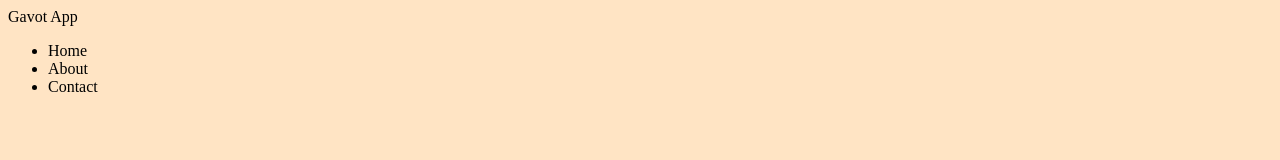
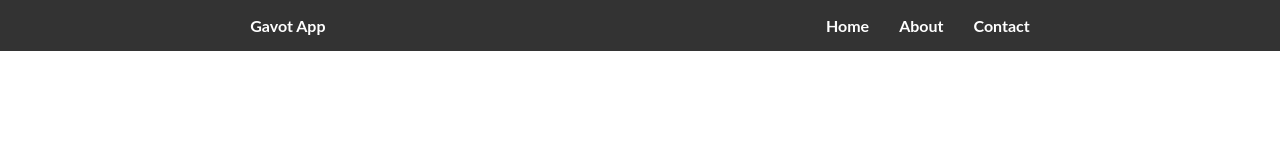
Before and after one commit to iamchristianani/js-capstone, a website built with webpack: page src/index.html in a window 1280 px wide. Built offline with nearby package versions, Linux system fonts and the light colour scheme.

Commit message:
Add css styling for header

```diff
--- a/src/style.css
+++ b/src/style.css
@@ -1,3 +1,37 @@
+html,
 body {
-  background-color: bisque;
+  margin: 0;
+  padding: 0;
+  font-family: Lato, sans-serif;
+  font-weight: bold;
 }
+
+body {
+  padding: 0;
+  margin: 0;
+  min-height: 100vh;
+  display: flex;
+  flex-direction: column;
+}
+
+header {
+  display: flex;
+  justify-content: space-around;
+  background: #333;
+  color: #fff;
+}
+
+.logo {
+  display: flex;
+  justify-content: center;
+  align-items: center;
+}
+
+.nav-list {
+  list-style: none;
+  display: flex;
+  column-gap: 30px;
+  align-items: center;
+  justify-content: center;
+  padding: 0;
+}
```
